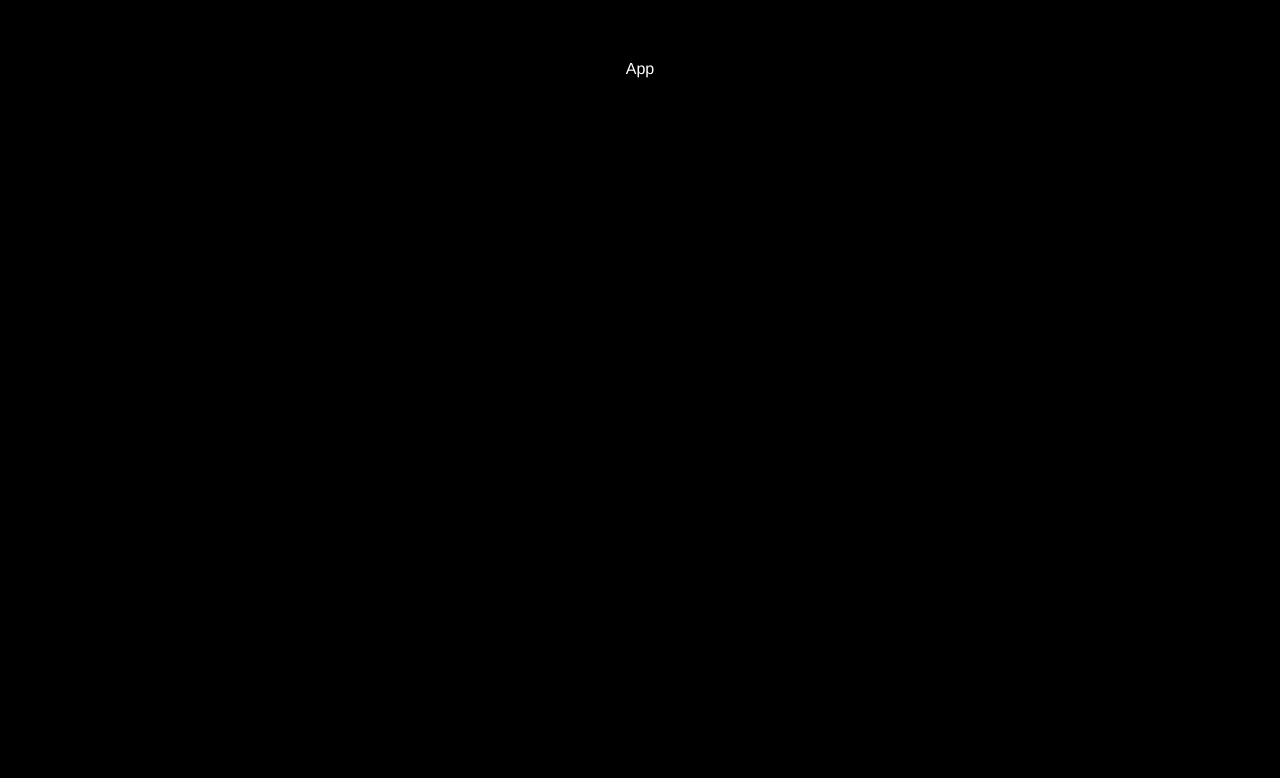
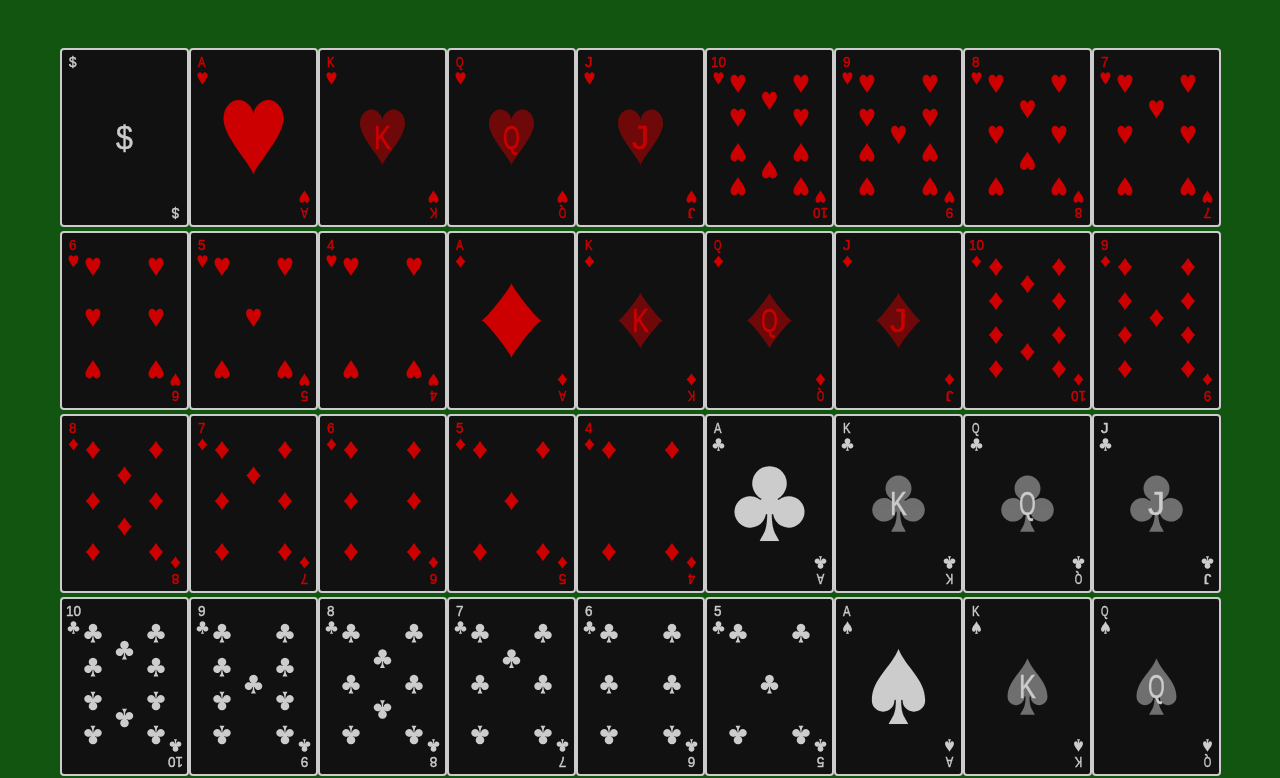
Before and after one commit to aSmallChild/500, a Vue app: page / in a window 1280 px wide. Shown: the top 778 px of the page. Built offline with nearby package versions, Linux system fonts and the light colour scheme.

Commit message:
Proof of concept for table.

```diff
--- /dev/null
+++ b/components/Table.vue
@@ -0,0 +1,18 @@
+<template>
+    <div ref="table" class="table"></div>
+</template>
+
+<script>
+export default {
+    name: 'Table',
+    methods: {
+        playCard(cardSvg) {
+            this.$refs.table.appendChild(cardSvg.svg)
+        }
+    }
+};
+</script>
+
+<style scoped>
+
+</style>
--- a/doodle/svg_cards.html
+++ b/doodle/svg_cards.html
@@ -84,7 +84,7 @@
     const config = new DeckConfig(OrdinaryNormalDeck.config);
     const div = document.getElementById('asd');
 
-    document.getElementById('svg_defs').innerHTML += OrdinaryNormalDeck.svg;
+    document.getElementById('svg_defs').innerHTML += OrdinaryNormalDeck.svgDefs;
     const cards = [];
     for (const suit of config.suits) {
         Deck.buildSuitPictureCards(suit, config, config.suitPictureCards, cards);
--- a/src/App.vue
+++ b/src/App.vue
@@ -1,11 +1,45 @@
 <template>
-    <div>App</div>
+    <div>{{ msg }}</div>
+    <svg width="0" height="0">
+        <defs ref="svgDefs"></defs>
+    </svg>
+    <Table ref="table"></Table>
 </template>
 
 <script>
+import Table from '../components/Table.vue';
+import CardSVGBuilder from './view/CardSVGBuilder.js';
+import CardSVG from './view/CardSVG.js';
+import DeckConfig from '../src/game/model/DeckConfig.js';
+import Deck from '../src/game/model/Deck.js';
+import OrdinaryNormalDeck from '../src/game/model/OrdinaryNormalDeck.js';
+
+const layout = OrdinaryNormalDeck.layout;
+const config = new DeckConfig(OrdinaryNormalDeck.config);
+
 export default {
     name: 'App',
-    components: {},
+    components: {Table},
+    data() {
+        return {
+            msg: '',
+        };
+    },
+    mounted() {
+        this.$refs.svgDefs.innerHTML += OrdinaryNormalDeck.svgDefs;
+        const cards = Deck.buildDeck(config);
+        for (const card of cards) {
+            const svg = CardSVGBuilder.getSVG(card, layout);
+            const cardSvg = new CardSVG(card, svg);
+            cardSvg.svg.addEventListener('mouseover', () => {
+                this.msg = card.getName();
+            });
+            cardSvg.svg.addEventListener('click', () => {
+                this.msg = card.getName() + ' clicked!';
+            });
+            this.$refs.table.playCard(cardSvg);
+        }
+    },
 };
 </script>
 
@@ -16,10 +50,48 @@ export default {
     -moz-osx-font-smoothing: grayscale;
     text-align: center;
     color: #fff;
-    margin-top: 60px;
+    margin-top: 30px;
 }
 
-body {
-    background: #000;
+:root {
+    --suit-red: #c00;
+    --suit-black: #ccc;
+    --suit-blue: #0040ff;
+    --suit-green: #0c0;
+}
+
+* {
+    color: var(--suit-black)
+}
+
+html {
+    background: #151;
+}
+
+.card {
+    border: solid 2px var(--suit-black);
+    border-radius: 4px;
+    background: #111;
+    //width: 2.5in;
+    //height: 3.5in;
+    width: 125px;
+    height: 175px;
+    fill: var(--suit-black);
+    stroke: var(--suit-black);
+}
+
+.red {
+    fill: var(--suit-red);
+    stroke: var(--suit-red);
+}
+
+.blue {
+    fill: var(--suit-blue);
+    stroke: var(--suit-blue);
+}
+
+.green {
+    fill: var(--suit-green);
+    stroke: var(--suit-green);
 }
 </style>
--- a/src/game/model/OrdinaryNormalDeck.js
+++ b/src/game/model/OrdinaryNormalDeck.js
@@ -25,7 +25,7 @@ export default class OrdinaryNormalDeck {
         };
     }
 
-    static get svg() {
+    static get svgDefs() {
         return `
             <symbol id="H" viewBox="-600 -600 1200 1200">
                 <path d="M0 -300C0 -400 100 -500 200 -500C300 -500 400 -400 400 -250C400 0 0 400 0 500C0 400 -400 0 -400 -250C-400 -400 -300 -500 -200 -500C-100 -500 0 -400 -0 -300Z"></path>
--- /dev/null
+++ b/src/view/CardSVG.js
@@ -0,0 +1,22 @@
+export default class CardSVG {
+    constructor(card, svg) {
+        this.card = card;
+        this.svg = svg;
+    }
+
+    setTable(table) {
+        // card may have to be able to move itself around a table, or maybe the table gets told to move a card???
+    }
+
+    moveTo(position) {
+
+    }
+
+    rotate(angle) {
+
+    }
+
+    setZIndex(zIndex) {
+
+    }
+}
```
